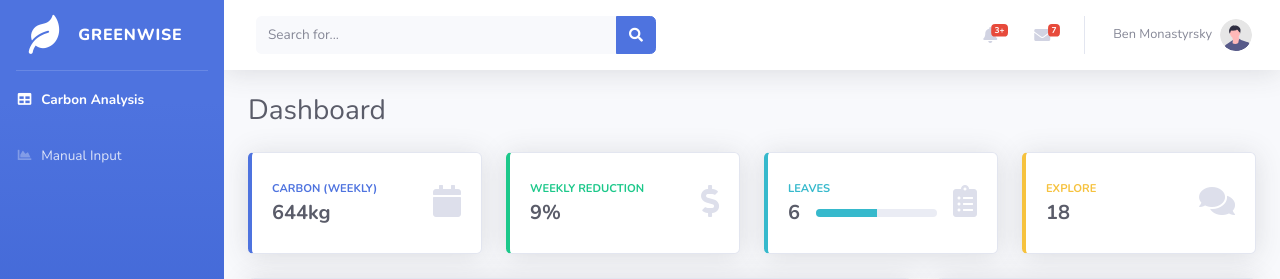
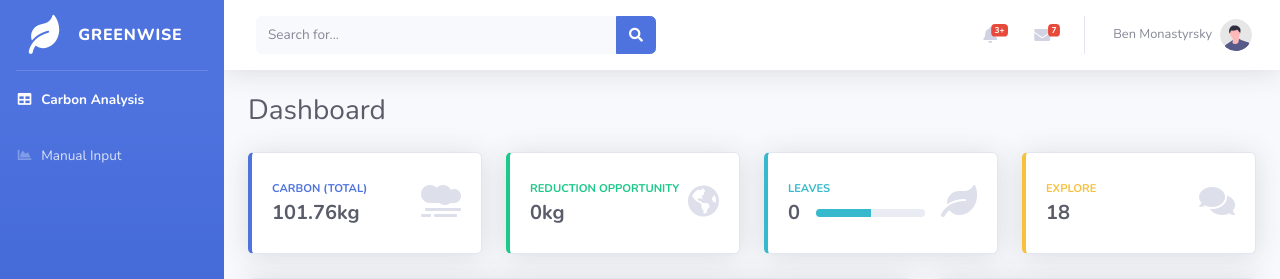
Before and after one commit to BenjMonast/GreenWise, a Flask app: page / in a window 1280 px wide. Shown: the top 279 px of the page. Run offline with Flask 3, Linux system fonts and the light colour scheme; some libraries are stand-ins or nearby versions.

Commit message:
added dynamically updating statistics to dashboard

```diff
--- a/app.py
+++ b/app.py
@@ -41,8 +41,27 @@
     else:
         totalcarbon = sum([row[3] for row in db])
 
+    display_total = round(35 + totalcarbon + 14.67 + 10.18 + 12.35 + 8.61 + 20.95, 2)
 
-    return render_template("index.html", data=db_with_rec, num=numtasks, carbon=totalcarbon)
+    leaves = 0
+    reduction = 0
+
+    print(db_with_rec)
+
+
+    for row in db_with_rec:
+        if row[5] == '':
+            continue
+
+        orig = row[3]
+        new = float(row[5].split("2e: ")[-1])
+
+        reduction += (orig - new)
+        leaves += 1
+
+
+
+    return render_template("index.html", data=db_with_rec, num=numtasks, carbon=totalcarbon, total=display_total, leaves=leaves, reduction=reduction)
 
 # @app.route("/carbon")
 # def carbon():
--- a/templates/index.html
+++ b/templates/index.html
@@ -74,11 +74,11 @@
                                     <div class="row no-gutters align-items-center">
                                         <div class="col mr-2">
                                             <div class="text-xs font-weight-bold text-primary text-uppercase mb-1">
-                                                Carbon (Weekly)</div>
-                                            <div class="h5 mb-0 font-weight-bold text-gray-800">644kg</div>
+                                                Carbon (Total)</div>
+                                            <div class="h5 mb-0 font-weight-bold text-gray-800">{{total}}kg</div>
                                         </div>
                                         <div class="col-auto">
-                                            <i class="fas fa-calendar fa-2x text-gray-300"></i>
+                                            <i class="fas fa-smog fa-2x text-gray-300"></i>
                                         </div>
                                     </div>
                                 </div>
@@ -92,11 +92,11 @@
                                     <div class="row no-gutters align-items-center">
                                         <div class="col mr-2">
                                             <div class="text-xs font-weight-bold text-success text-uppercase mb-1">
-                                                Weekly Reduction</div>
-                                            <div class="h5 mb-0 font-weight-bold text-gray-800">9%</div>
+                                                Reduction Opportunity</div>
+                                            <div class="h5 mb-0 font-weight-bold text-gray-800">{{reduction}}kg</div>
                                         </div>
                                         <div class="col-auto">
-                                            <i class="fas fa-dollar-sign fa-2x text-gray-300"></i>
+                                            <i class="fas fa-globe-americas fa-2x text-gray-300"></i>
                                         </div>
                                     </div>
                                 </div>
@@ -113,7 +113,7 @@
                                             </div>
                                             <div class="row no-gutters align-items-center">
                                                 <div class="col-auto">
-                                                    <div class="h5 mb-0 mr-3 font-weight-bold text-gray-800">6</div>
+                                                    <div class="h5 mb-0 mr-3 font-weight-bold text-gray-800">{{leaves}}</div>
                                                 </div>
                                                 <div class="col">
                                                     <div class="progress progress-sm mr-2">
@@ -125,7 +125,7 @@
                                             </div>
                                         </div>
                                         <div class="col-auto">
-                                            <i class="fas fa-clipboard-list fa-2x text-gray-300"></i>
+                                            <i class="fas fa-leaf fa-2x text-gray-300"></i>
                                         </div>
                                     </div>
                                 </div>
```
